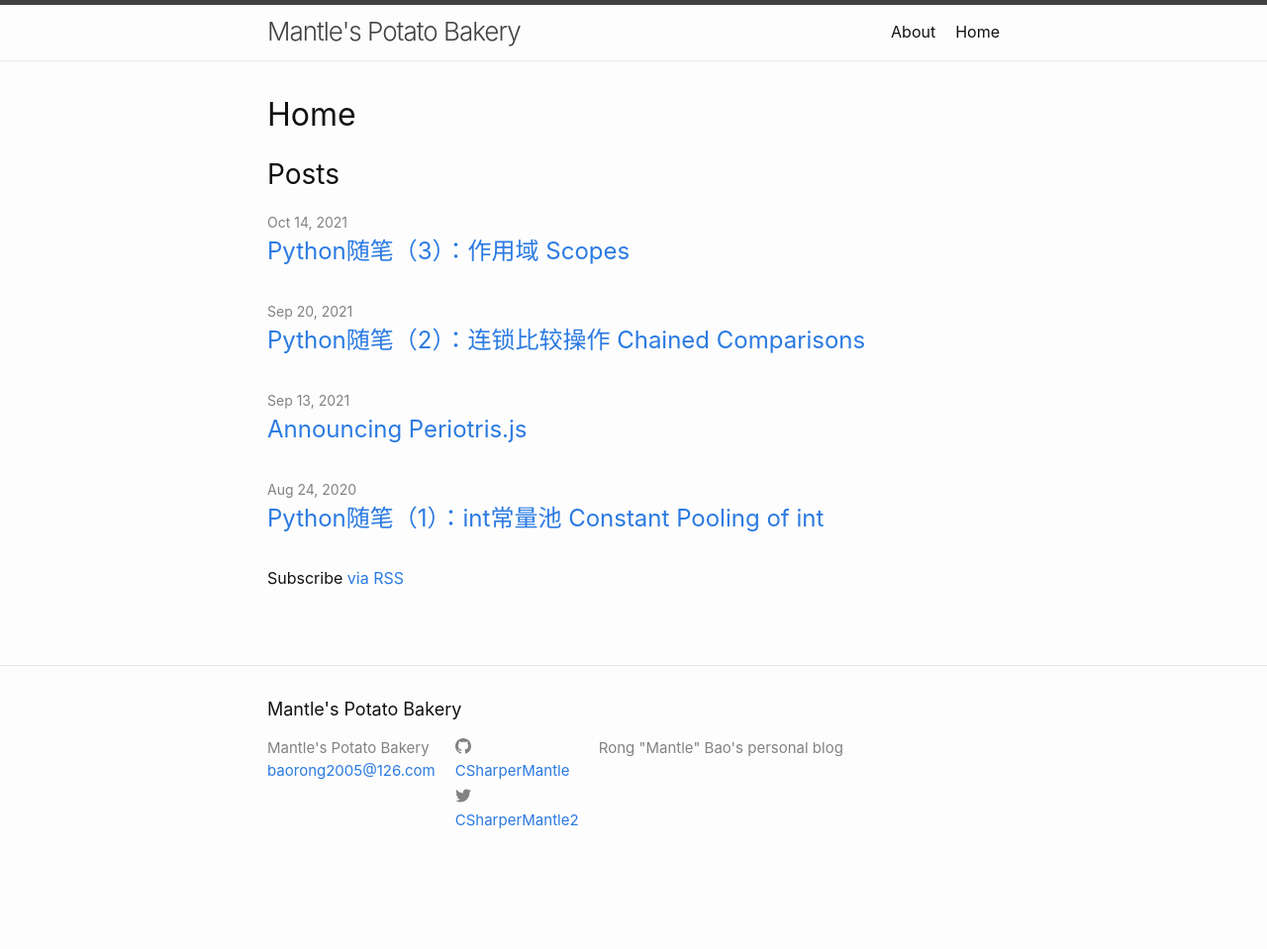
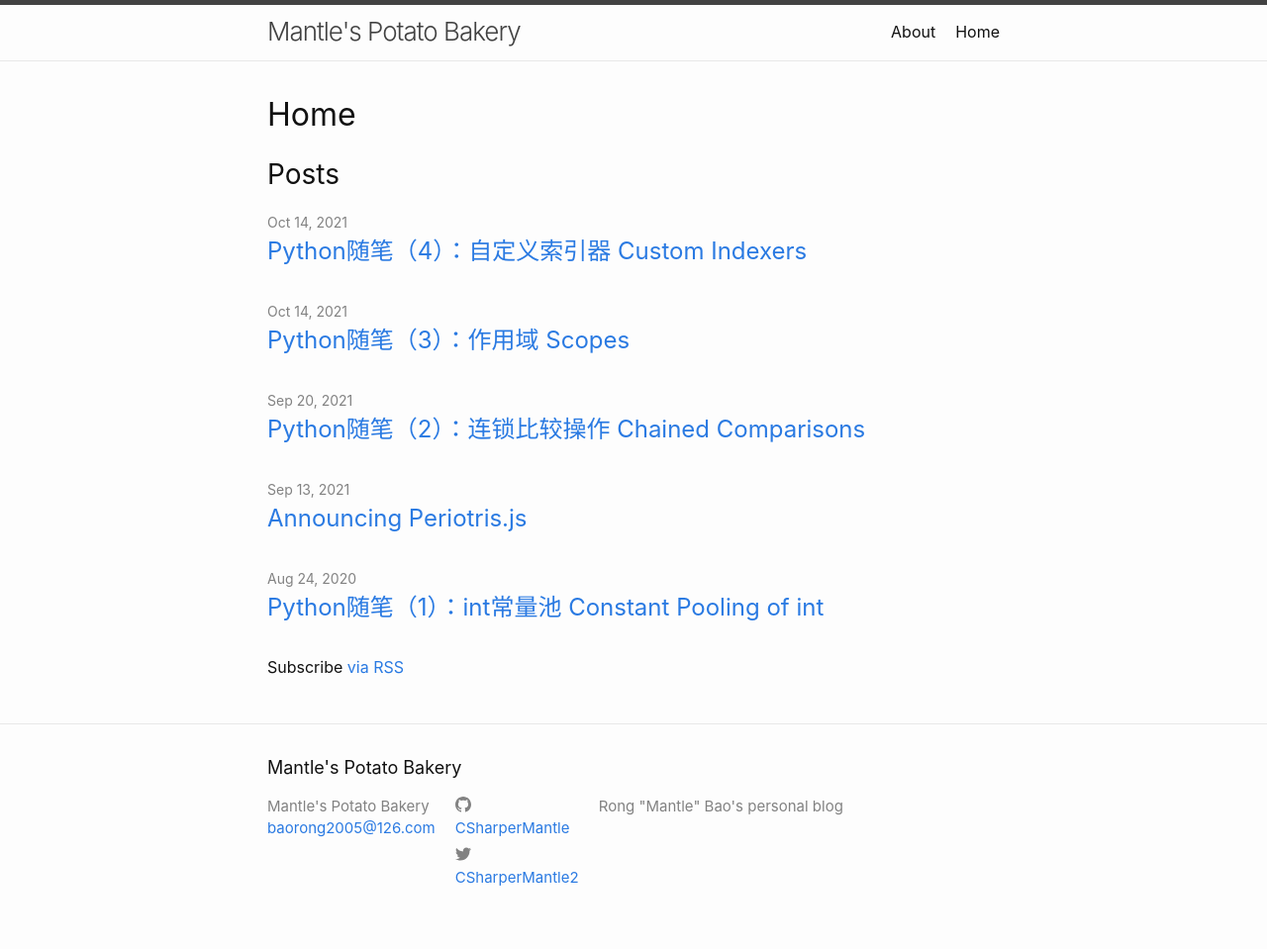
Before and after one commit to CSharperMantle/CSharperMantle.github.io, a Jekyll site: the page built from index.md, in a window 1280 px wide. Shown: the whole page at 99% size. Built offline with Jekyll 4.4.1, drawn with Linux system fonts in a browser that asks for light colours; before the commit the page ends 900 px from its top, so only the background shows below that; some of the changed lines change nothing that is shown.

Commit message:
Add partial article

````diff
--- /dev/null
+++ b/_posts/2021-12-18-python-notes-indexers.md
@@ -0,0 +1,203 @@
+---
+layout: post
+title: "Python随笔（4）：自定义索引器 Custom Indexers"
+date: 2021-10-15 07:58:46 +0800
+lang: zh-Hans
+description: 本文介绍了如何创建多样的自定义索引器。
+categories: python-notes
+---
+
+## 0. 前言
+
+*索引器*（indexer，也被某些人称为“下标操作”）是大多数程序设计语言中访问有序数据结构（元组、向量、列表等）的传统方法。借助Python提供的强大自定义能力，我们可以为这一经典操作赋予新的功能——这也给刚刚接触各种数学计算库的新手带来了许多困惑。本文将简述索引器的几种可能用途并对此展开一些讨论。
+
+**本文中Python Interpreter版本**：`Python 3.9.7 (tags/v3.9.7:1016ef3, Aug 30 2021, 20:19:38) [MSC v.1929 64 bit (AMD64)] on win32`
+
+## 1. 问题描述
+
+给定如下使用了`pandas`库的代码：
+
+```python
+# goods_list.py
+import pandas
+
+goods_dataframe = pandas.DataFrame({
+    "name": [ "Pencil", "Eraser", "Ruler", "Compass" ],
+    "price": [ 1.0, 3.5, 5.5, 12.8 ],
+    "stock_amount": [ 152, 15, 98, 74 ]
+})
+
+print("Names of goods:")
+print(goods_dataframe["name"])
+print()
+print("Goods cheaper than $4.0:")
+print(goods_dataframe[goods_dataframe["price"] < 4.0])
+print()
+print("Goods at no risk in supply:")
+print(goods_dataframe[goods_dataframe["stock_amount"] > 50])
+print()
+```
+
+其产生以下结果：
+
+```plain
+PS > py -3 .\goods_list.py
+Names of goods:
+0     Pencil
+1     Eraser
+2      Ruler
+3    Compass
+Name: name, dtype: object
+
+Goods cheaper than $4.0:
+     name  price  stock_amount
+0  Pencil    1.0           152
+1  Eraser    3.5            15
+
+Goods at no risk in supply:
+      name  price  stock_amount
+0   Pencil    1.0           152
+2    Ruler    5.5            98
+3  Compass   12.8            74
+
+PS >
+```
+
+可以看到，其中类似`goods_dataframe[some_index]`的用法出现了多次。为什么可以用这么多不同的参数（`column`的类型、比较符结果等）调用？如何在自己的代码中实现这种行为？
+
+## 2. 解决方案
+
+以下代码综合使用了`__getitem__`、`__setitem__`和重载的比较操作符，实现了一个支持类似于`my_list[my_list BinOp some_arg]`形式表达式的简单列表。
+
+```python
+# queryable_list.py
+from typing import Any, Generic, MutableSequence, SupportsIndex, TypeVar, Iterable
+
+T = TypeVar("T")
+
+QUERY_KIND_LESS_THAN = 0
+QUERY_KIND_LESS_EQUAL = 1
+QUERY_KIND_EQUAL = 2
+QUERY_KIND_NOT_EQUAL = 3
+QUERY_KIND_GREATER_THAN = 4
+QUERY_KIND_GREATER_EQUAL = 5
+
+
+class _Query:
+    """
+    Represent a query to the list.
+    """
+    __slots__ = ("kind", "arg")
+
+    def __init__(self, kind: int, arg: Any):
+        self.kind = kind
+        self.arg = arg
+
+
+class QueryableList(MutableSequence[T], Generic[T]):
+    """
+    Represent a simple list that can be queried with indexer.
+    """
+
+    def __init__(self, initial_value: Iterable[T] = None) -> None:
+        self._underlying_list = list(initial_value)  \
+            if initial_value is not None  \
+            else []
+
+    def insert(self, index: SupportsIndex, value: T) -> None:
+        self._underlying_list.insert(index, value)
+
+    def __getitem__(self, index: Any) -> Any:
+        if isinstance(index, (SupportsIndex, slice)):
+            return self._underlying_list[index]
+        elif isinstance(index, _Query):
+            query_kind = index.kind
+            query_arg = index.arg
+            query_filter = None
+            if query_kind == QUERY_KIND_LESS_THAN:
+                query_filter = filter(
+                    lambda v: v < query_arg,
+                    self._underlying_list
+                )
+            elif query_kind == QUERY_KIND_LESS_EQUAL:
+                query_filter = filter(
+                    lambda v: v <= query_arg,
+                    self._underlying_list
+                )
+            elif query_kind == QUERY_KIND_EQUAL:
+                query_filter = filter(
+                    lambda v: v == query_arg,
+                    self._underlying_list
+                )
+            elif query_kind == QUERY_KIND_NOT_EQUAL:
+                query_filter = filter(
+                    lambda v: v != query_arg,
+                    self._underlying_list
+                )
+            elif query_kind == QUERY_KIND_GREATER_THAN:
+                query_filter = filter(
+                    lambda v: v > query_arg,
+                    self._underlying_list
+                )
+            elif query_kind == QUERY_KIND_GREATER_EQUAL:
+                query_filter = filter(
+                    lambda v: v >= query_arg,
+                    self._underlying_list
+                )
+            else:
+                raise KeyError("index")
+            return list(query_filter)
+        else:
+            raise KeyError("index")
+
+    def __setitem__(self, index: SupportsIndex, value: T) -> None:
+        self._underlying_list[index] = value
+
+    def __delitem__(self, index: Any) -> None:
+        del self._underlying_list[index]
+
+    def __len__(self) -> int:
+        return len(self._underlying_list)
+
+    def __lt__(self, other: Any) -> _Query:
+        return _Query(QUERY_KIND_LESS_THAN, other)
+
+    def __le__(self, other: Any) -> _Query:
+        return _Query(QUERY_KIND_LESS_EQUAL, other)
+
+    def __eq__(self, other: Any) -> _Query:
+        return _Query(QUERY_KIND_EQUAL, other)
+
+    def __ne__(self, other: Any) -> _Query:
+        return _Query(QUERY_KIND_NOT_EQUAL, other)
+
+    def __gt__(self, other: Any) -> _Query:
+        return _Query(QUERY_KIND_GREATER_THAN, other)
+
+    def __ge__(self, other: Any) -> _Query:
+        return _Query(QUERY_KIND_GREATER_EQUAL, other)
+
+
+if __name__ == "__main__":
+    my_queryable_list = QueryableList([1, 2, 3, 4, 100, 200, 100, 200])
+    print("Simple indexing: ", my_queryable_list[0])
+    print("Slicing: ", my_queryable_list[1:5:2])
+    print("Querying: ", my_queryable_list[my_queryable_list >= 3])
+    print()
+
+```
+
+运行结果：
+
+```plain
+PS > py -3 .\queryable_list.py
+Simple indexing:  1
+Slicing:  [2, 4]
+Querying:  [3, 4, 100, 200, 100, 200]
+
+PS >
+```
+
+## 3. 讨论
+
+**TODO.**
--- a/_sass/minima/_base.scss
+++ b/_sass/minima/_base.scss
@@ -18,6 +18,7 @@
   color: $text-color;
   background-color: $background-color;
   -webkit-text-size-adjust: 100%;
+  text-size-adjust: 100%;
   -webkit-font-feature-settings: "kern" 1;
      -moz-font-feature-settings: "kern" 1;
        -o-font-feature-settings: "kern" 1;
````
